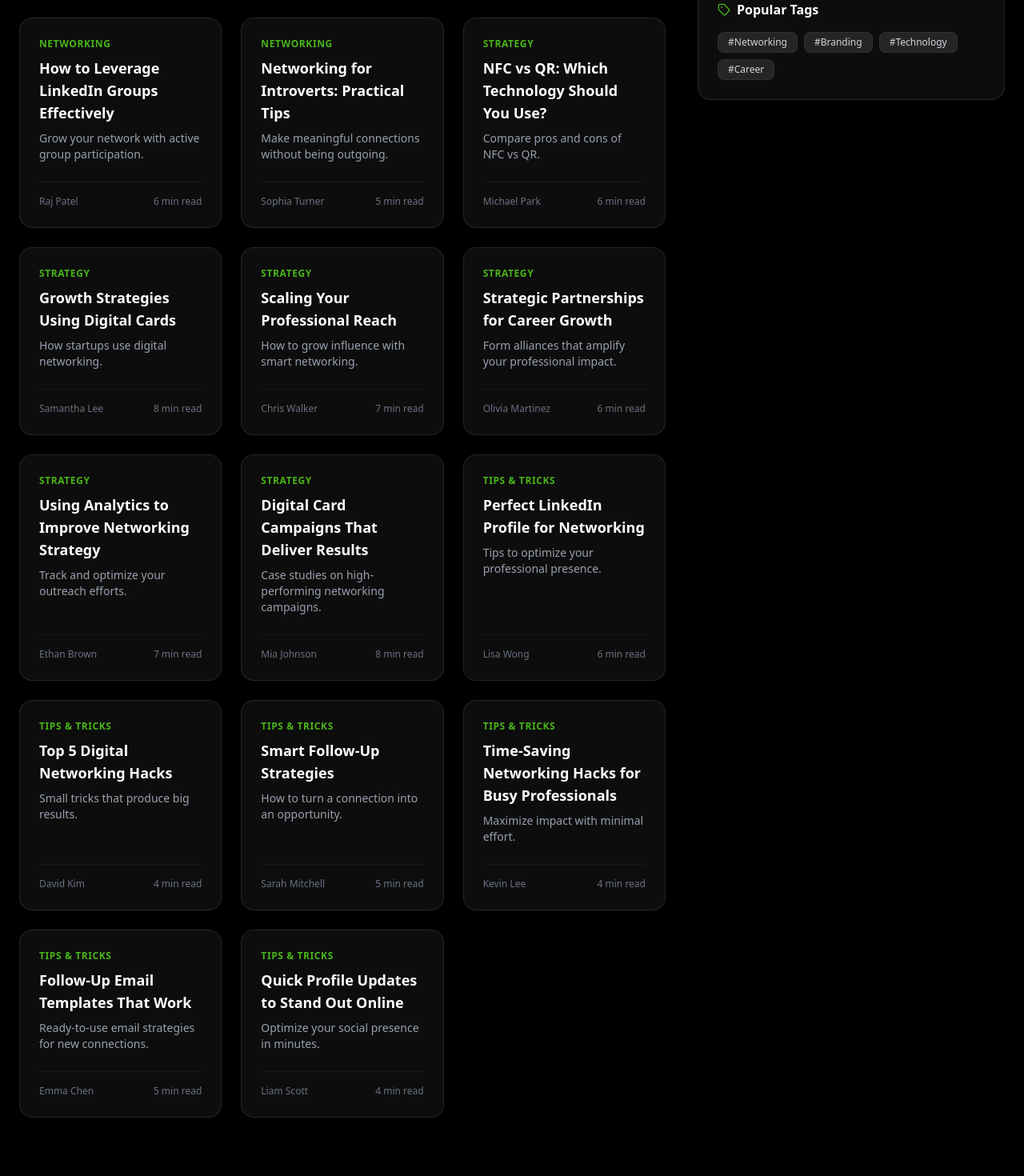
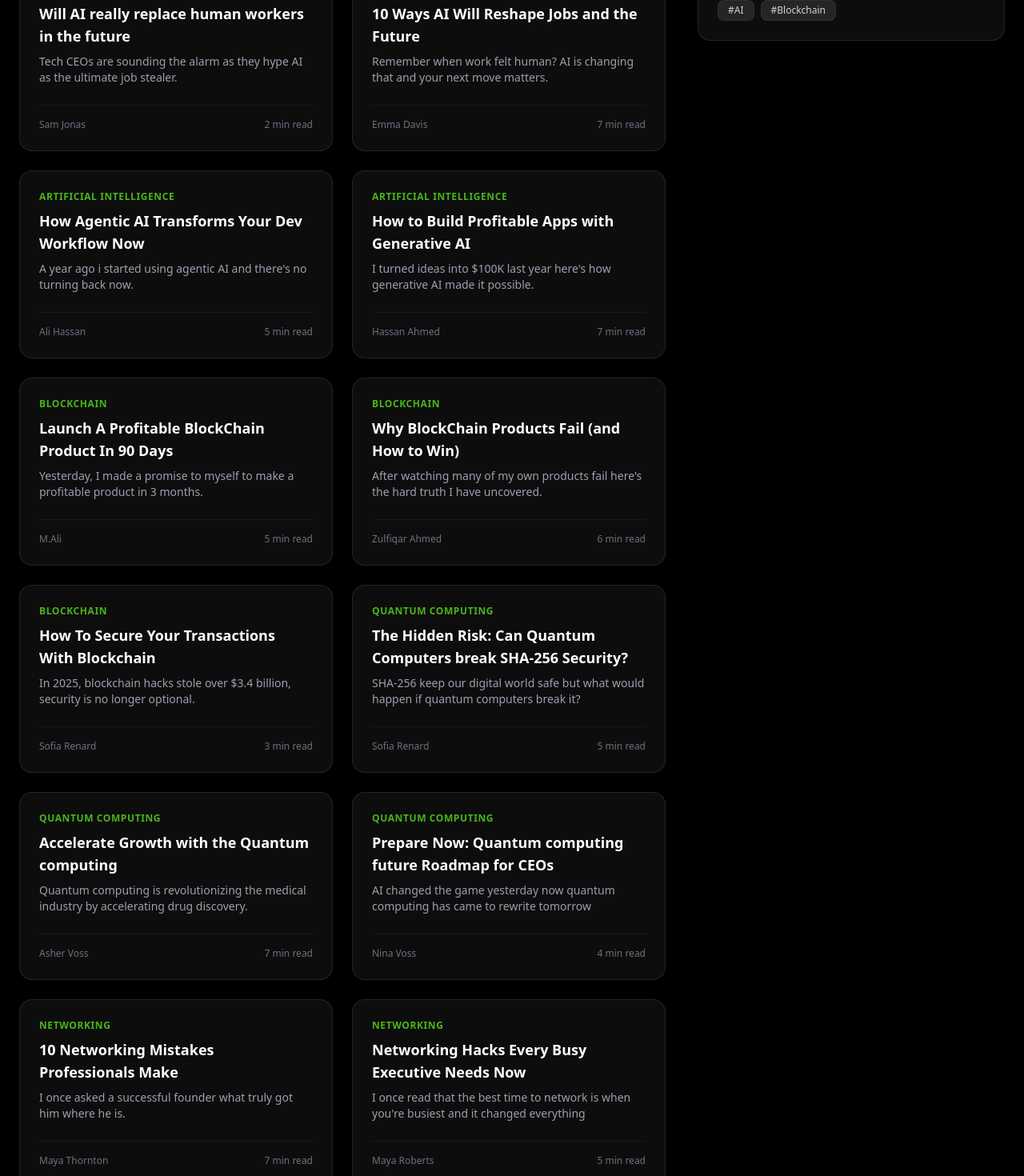
Before and after one commit to aice-xpert/samcard, a Next.js app: page /blog in a window 1280 px wide. Shown: the part 1280-2750 px from the top of the page at 80% size. Built offline with nearby package versions, Linux system fonts and the light colour scheme.

Commit message:
update blog page with seo optimized content

```diff
--- a/src/components/blog/ArticleGrid.tsx
+++ b/src/components/blog/ArticleGrid.tsx
@@ -8,7 +8,7 @@ interface ArticleGridProps {
 
 export default function ArticleGrid({ articles }: ArticleGridProps) {
   return (
-    <div className="grid sm:grid-cols-2 md:grid-cols-3 gap-6">
+    <div className="grid sm:grid-cols-2 md:grid-cols-2 gap-6">
       {articles.map((a) => (
         <ArticleCard key={a.id} article={a} />
       ))}
--- a/src/components/blog/TrendingSection.tsx
+++ b/src/components/blog/TrendingSection.tsx
@@ -19,7 +19,7 @@ export default function TrendingSection() {
           <TrendingUp size={24} className="text-accent" /> Trending Articles
         </h2>
         <div className="grid sm:grid-cols-2 md:grid-cols-3 gap-6">
-          {articles.slice(0, 3).map((a) => (
+          {articles.slice(1, 4).map((a) => (
             <ArticleCard key={a.id} article={a} />
           ))}
         </div>
--- a/src/constant.ts
+++ b/src/constant.ts
@@ -543,178 +543,167 @@ export interface Article {
 
 export const categories = [
   "All",
-  "Networking",
-  "Strategy",
-  "Tips & Tricks",
-  "Case Studies",
-  "Industry News",
+  "Artificial Intelligence",
+  "Blockchain",
+  "Quantum Computing",
+  "Networking"
 ];
 
-export const tags = ["Networking", "Branding", "Technology", "Career"];
+export const tags = ["AI", "Blockchain"];
 
 export const articles: Article[] = [
   {
     id: 1,
-    title: "Mastering First Impressions in Digital Networking",
-    excerpt: "Understand the psychology behind impactful digital cards.",
-    category: "Networking",
+    title: "How to keep up in the AI age",
+    excerpt: "The world is changing faster than ever with AI—here's what you can do to stay ahead.",
+    category: "Artificial Intelligence",
     author: "John Chen",
     date: "Mar 3, 2026",
     readTime: "5 min",
   },
   {
     id: 2,
-    title: "10 Networking Mistakes Professionals Make",
-    excerpt: "Avoid the most common networking mistakes.",
-    category: "Networking",
+    title: "Quantum Computing: Transforming technology as we know it",
+    excerpt: "Explore how quantum computing is redefining the way we see technology",
+    category: "Quantum Computing",
+    author: "Nina Roberts",
+    date: "June 5, 2026",
+    readTime: "8 min",
+  },
+  {
+    id: 3,
+    title: "Avoid These 7 BlockChain Startup Mistakes Now",
+    excerpt: "5 years after my startup's bankruptcy, here is the lesson i learnt",
+    category: "Blockchain",
+    author: "Alex Wu",
+    date: "Aug 5, 2026",
+    readTime: "5 min",
+  },
+  {
+    id: 4,
+    title: "Will AI really replace human workers in the future",
+    excerpt: "Tech CEOs are sounding the alarm as they hype AI as the ultimate job stealer.",
+    category: "Artificial Intelligence",
+    author: "Sam Jonas",
+    date: "Feb 28, 2026",
+    readTime: "2 min",
+  },
+  {
+    id: 5,
+    title: "10 Ways AI Will Reshape Jobs and the Future",
+    excerpt: "Remember when work felt human? AI is changing that and your next move matters.",
+    category: "Artificial Intelligence",
     author: "Emma Davis",
-    date: "Feb 28, 2026",
+    date: "Sep 28, 2026",
     readTime: "7 min",
   },
   {
-    id: 3,
-    title: "Building a Powerful Professional Network",
-    excerpt: "Strategies used by top entrepreneurs.",
-    category: "Networking",
+    id: 6,
+    title: "How Agentic AI Transforms Your Dev Workflow Now",
+    excerpt: "A year ago i started using agentic AI and there's no turning back now.",
+    category: "Artificial Intelligence",
     author: "Ali Hassan",
-    date: "Feb 21, 2026",
+    date: "Jan 21, 2026",
+    readTime: "5 min",
+  },
+  {
+    id: 7,
+    title: "How to Build Profitable Apps with Generative AI",
+    excerpt: "I turned ideas into $100K last year here's how generative AI made it possible.",
+    category: "Artificial Intelligence",
+    author: "Hassan Ahmed",
+    date: "Mar 5, 2026",
+    readTime: "7 min",
+  },
+  {
+    id: 8,
+    title: "Launch A Profitable BlockChain Product In 90 Days",
+    excerpt: "Yesterday, I made a promise to myself to make a profitable product in 3 months.",
+    category: "Blockchain",
+    author: "M.Ali",
+    date: "Mar 15, 2026",
+    readTime: "5 min",
+  },
+  {
+    id: 9,
+    title: "Why BlockChain Products Fail (and How to Win)",
+    excerpt: "After watching many of my own products fail here's the hard truth I have uncovered.",
+    category: "Blockchain",
+    author: "Zulfiqar Ahmed",
+    date: "July 2, 2026",
     readTime: "6 min",
   },
   {
     id: 10,
-    title: "Networking Etiquette for Remote Professionals",
-    excerpt: "Tips to maintain professionalism online.",
+    title: "How To Secure Your Transactions With Blockchain",
+    excerpt: "In 2025, blockchain hacks stole over $3.4 billion, security is no longer optional.",
+    category: "Blockchain",
+    author: "Sofia Renard",
+    date: "May 23, 2026",
+    readTime: "3 min",
+  },
+  {
+    id: 11,
+    title: "The Hidden Risk: Can Quantum Computers break SHA-256 Security?",
+    excerpt: "SHA-256 keep our digital world safe but what would happen if quantum computers break it?",
+    category: "Quantum Computing",
+    author: "Sofia Renard",
+    date: "Nov 11, 2026",
+    readTime: "5 min",
+  },
+  {
+    id: 12,
+    title: "Accelerate Growth with the Quantum computing",
+    excerpt: "Quantum computing is revolutionizing the medical industry by accelerating drug discovery.",
+    category: "Quantum Computing",
+    author: "Asher Voss",
+    date: "Nov 5, 2026",
+    readTime: "7 min",
+  },
+  {
+    id: 13,
+    title: "Prepare Now: Quantum computing future Roadmap for CEOs",
+    excerpt: "AI changed the game yesterday now quantum computing has came to rewrite tomorrow",
+    category: "Quantum Computing",
+    author: "Nina Voss",
+    date: "Dec 5, 2026",
+    readTime: "4 min",
+  },
+  {
+    id: 14,
+    title: "10 Networking Mistakes Professionals Make",
+    excerpt: "I once asked a successful founder what truly got him where he is.",
     category: "Networking",
-    author: "Nina Roberts",
+    author: "Maya Thornton",
+    date: "Aug 25, 2026",
+    readTime: "7 min",
+  },
+  {
+    id: 15,
+    title: "Networking Hacks Every Busy Executive Needs Now",
+    excerpt: "I once read that the best time to network is when you're busiest and it changed everything",
+    category: "Networking",
+    author: "Maya Roberts",
     date: "Mar 5, 2026",
     readTime: "5 min",
   },
   {
-    id: 11,
-    title: "How to Leverage LinkedIn Groups Effectively",
-    excerpt: "Grow your network with active group participation.",
+    id: 16,
+    title: "How to Design Digital Business Cards for Networking",
+    excerpt: "After redesigning my digital business cards, I finally uncovered what was holding me back.",
     category: "Networking",
-    author: "Raj Patel",
-    date: "Mar 2, 2026",
-    readTime: "6 min",
-  },
-  {
-    id: 12,
-    title: "Networking for Introverts: Practical Tips",
-    excerpt: "Make meaningful connections without being outgoing.",
-    category: "Networking",
-    author: "Sophia Turner",
-    date: "Feb 26, 2026",
-    readTime: "5 min",
-  },
-
-  {
-    id: 4,
-    title: "NFC vs QR: Which Technology Should You Use?",
-    excerpt: "Compare pros and cons of NFC vs QR.",
-    category: "Strategy",
-    author: "Michael Park",
-    date: "Feb 25, 2026",
-    readTime: "6 min",
-  },
-  {
-    id: 5,
-    title: "Growth Strategies Using Digital Cards",
-    excerpt: "How startups use digital networking.",
-    category: "Strategy",
-    author: "Samantha Lee",
-    date: "Feb 22, 2026",
-    readTime: "8 min",
-  },
-  {
-    id: 6,
-    title: "Scaling Your Professional Reach",
-    excerpt: "How to grow influence with smart networking.",
-    category: "Strategy",
-    author: "Chris Walker",
-    date: "Feb 15, 2026",
-    readTime: "7 min",
-  },
-  {
-    id: 13,
-    title: "Strategic Partnerships for Career Growth",
-    excerpt: "Form alliances that amplify your professional impact.",
-    category: "Strategy",
-    author: "Olivia Martinez",
-    date: "Mar 4, 2026",
-    readTime: "6 min",
-  },
-  {
-    id: 14,
-    title: "Using Analytics to Improve Networking Strategy",
-    excerpt: "Track and optimize your outreach efforts.",
-    category: "Strategy",
-    author: "Ethan Brown",
-    date: "Mar 1, 2026",
-    readTime: "7 min",
-  },
-  {
-    id: 15,
-    title: "Digital Card Campaigns That Deliver Results",
-    excerpt: "Case studies on high-performing networking campaigns.",
-    category: "Strategy",
-    author: "Mia Johnson",
-    date: "Feb 23, 2026",
-    readTime: "8 min",
-  },
-  {
-    id: 7,
-    title: "Perfect LinkedIn Profile for Networking",
-    excerpt: "Tips to optimize your professional presence.",
-    category: "Tips & Tricks",
-    author: "Lisa Wong",
-    date: "Feb 20, 2026",
-    readTime: "6 min",
-  },
-  {
-    id: 8,
-    title: "Top 5 Digital Networking Hacks",
-    excerpt: "Small tricks that produce big results.",
-    category: "Tips & Tricks",
-    author: "David Kim",
-    date: "Feb 18, 2026",
-    readTime: "4 min",
-  },
-  {
-    id: 9,
-    title: "Smart Follow-Up Strategies",
-    excerpt: "How to turn a connection into an opportunity.",
-    category: "Tips & Tricks",
-    author: "Sarah Mitchell",
-    date: "Feb 14, 2026",
-    readTime: "5 min",
-  },
-  {
-    id: 16,
-    title: "Time-Saving Networking Hacks for Busy Professionals",
-    excerpt: "Maximize impact with minimal effort.",
-    category: "Tips & Tricks",
-    author: "Kevin Lee",
-    date: "Mar 6, 2026",
-    readTime: "4 min",
+    author: "Damon Fairchild",
+    date: "Aug 15, 2026",
+    readTime: "3 min",
   },
   {
     id: 17,
-    title: "Follow-Up Email Templates That Work",
-    excerpt: "Ready-to-use email strategies for new connections.",
-    category: "Tips & Tricks",
-    author: "Emma Chen",
-    date: "Mar 3, 2026",
+    title: "Networking 101: How To Leverage NFC Technology In Networking",
+    excerpt: "Looking to elevate your networking game? NFC cards can make it effortless.",
+    category: "Networking",
+    author: "Nina Damon",
+    date: "Jan 15, 2026",
     readTime: "5 min",
-  },
-  {
-    id: 18,
-    title: "Quick Profile Updates to Stand Out Online",
-    excerpt: "Optimize your social presence in minutes.",
-    category: "Tips & Tricks",
-    author: "Liam Scott",
-    date: "Feb 28, 2026",
-    readTime: "4 min",
   },
 ];
 
```
